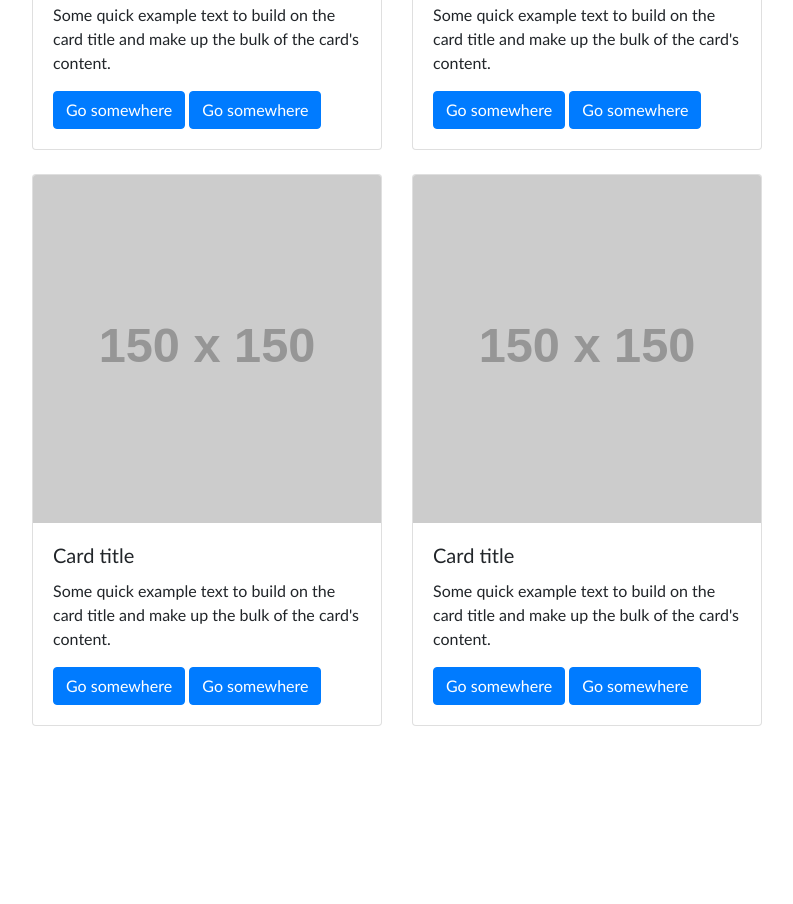
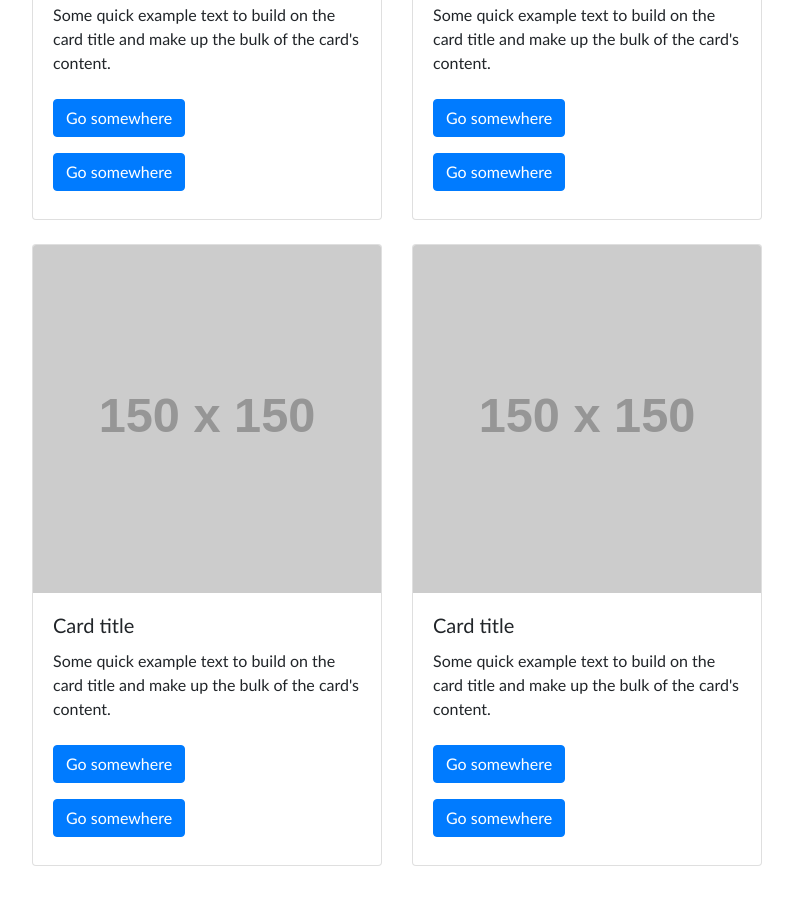
Before and after one commit to kaitekelly/portfolio, a plain HTML site: page portfolio.html in a window 1280 px wide. Shown: the part 1128-2032 px from the top of the page, without its empty margins (53-846 px from the left). Before the commit the page ends 1902 px from the top, so only its background shows below. Drawn offline with nearby package versions, Linux system fonts and the light colour scheme; placeholder pictures from the web are drawn by us.

Commit message:
added padding around button borders in cards on portfolio.html

```diff
--- a/portfolio.html
+++ b/portfolio.html
@@ -107,8 +107,12 @@
               <h5 class="card-title">Card title</h5>
               <p class="card-text">Some quick example text to build on the card title and make up the bulk of the card's
                 content.</p>
+              <div class="py-2">
                 <a href="#" class="btn btn-primary">Go somewhere</a>
+              </div>
+              <div class="py-2">
                 <a href="#" class="btn btn-primary">Go somewhere</a>
+              </div>
             </div>
           </div>
         </div>
@@ -124,8 +128,12 @@
               <h5 class="card-title">Card title</h5>
               <p class="card-text">Some quick example text to build on the card title and make up the bulk of the card's
                 content.</p>
+              <div class="py-2">
                 <a href="#" class="btn btn-primary">Go somewhere</a>
+              </div>
+              <div class="py-2">
                 <a href="#" class="btn btn-primary">Go somewhere</a>
+              </div>
             </div>
           </div>
         </div>
@@ -145,8 +153,12 @@
               <h5 class="card-title">Card title</h5>
               <p class="card-text">Some quick example text to build on the card title and make up the bulk of the card's
                 content.</p>
+              <div class="py-2">
                 <a href="#" class="btn btn-primary">Go somewhere</a>
+              </div>
+              <div class="py-2">
                 <a href="#" class="btn btn-primary">Go somewhere</a>
+              </div>
             </div>
           </div>
         </div>
@@ -164,8 +176,12 @@
                 <p class="card-text">Some quick example text to build on the card title and make up the bulk of the
                   card's
                   content.</p>
+                <div class="py-2">
                   <a href="#" class="btn btn-primary">Go somewhere</a>
+                </div>
+                <div class="py-2">
                   <a href="#" class="btn btn-primary">Go somewhere</a>
+                </div>
               </div>
             </div>
           </div>
```
Lines whose indentation alone changed are shown as unchanged.
